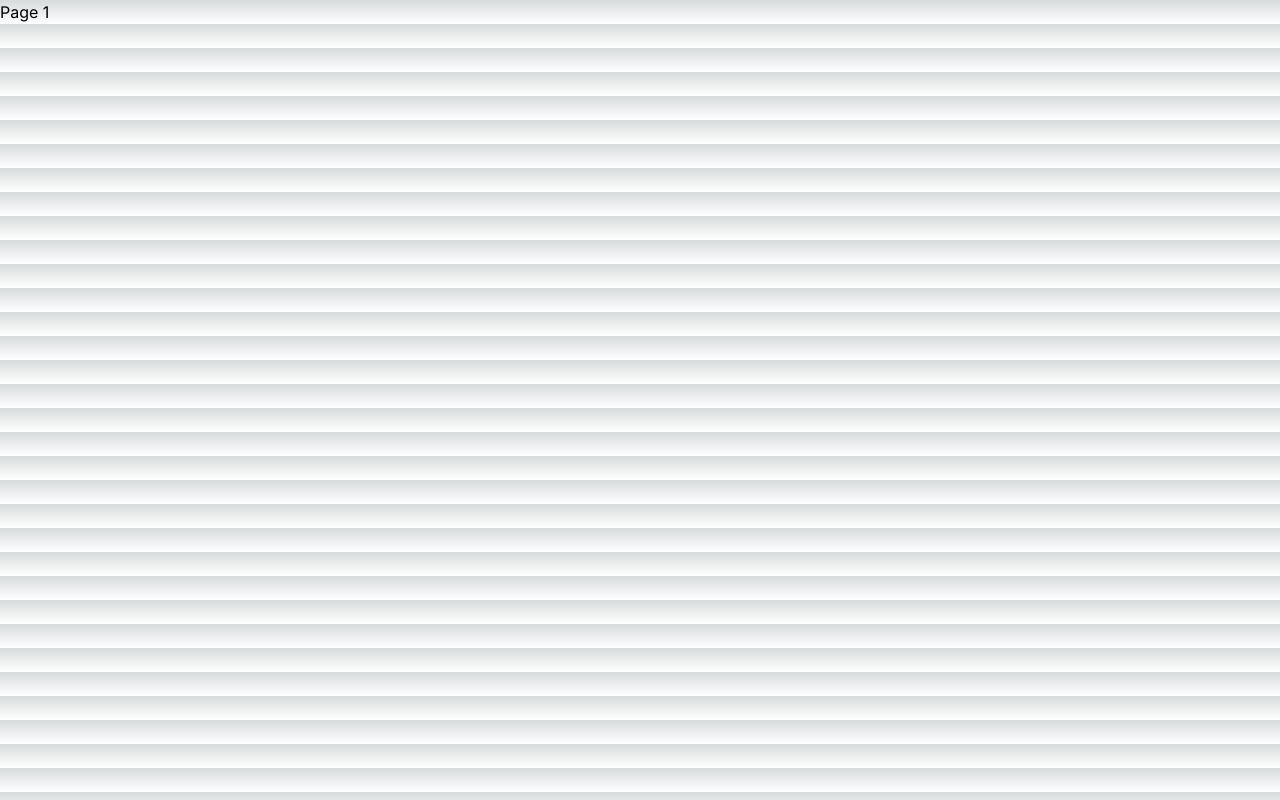
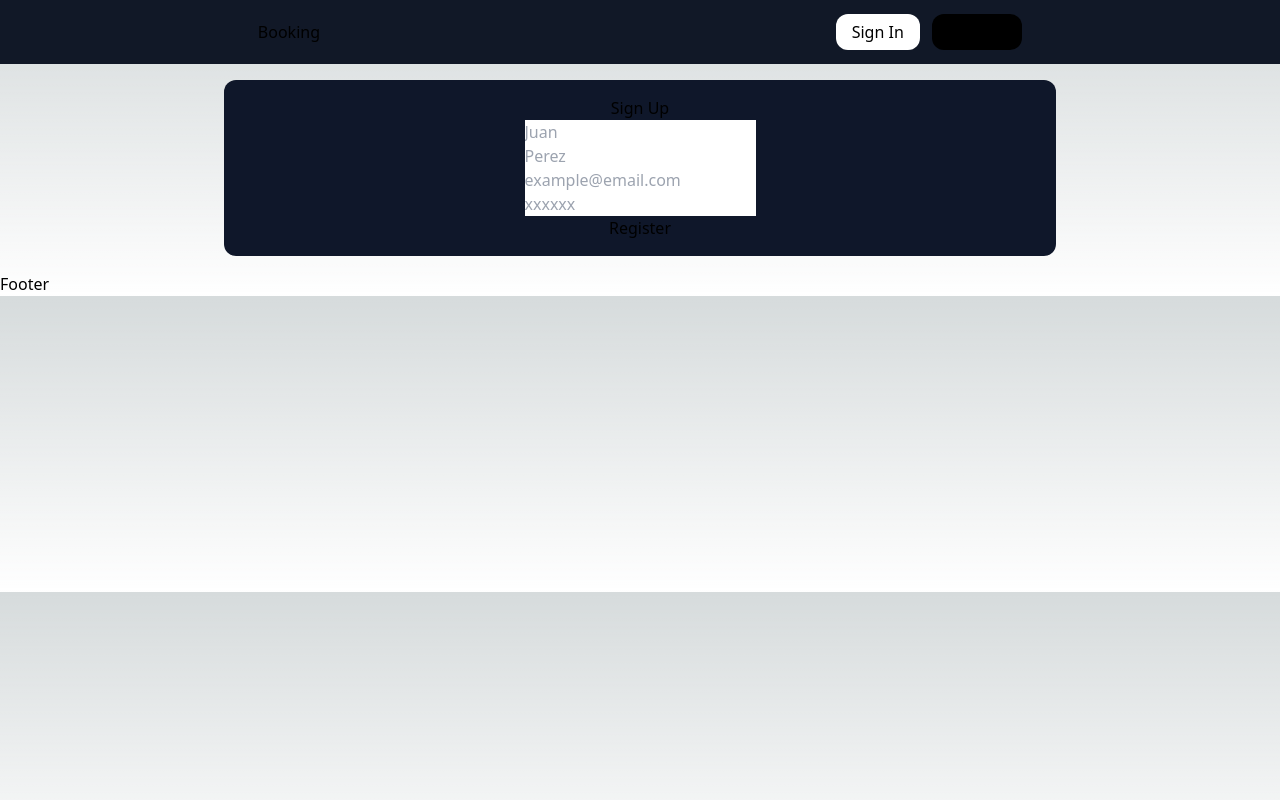
Before and after one commit to DiegoMartinezRey/booking_frontend, a Next.js app: page /register in a window 1280 px wide. Built offline with nearby package versions, Linux system fonts and the light colour scheme.

Commit message:
add input component for signup

```diff
--- a/src/app/layout.jsx
+++ b/src/app/layout.jsx
@@ -1,3 +1,5 @@
+"use client";
+import NavBar from "@/containers/NavBar";
 import { Inter } from "next/font/google";
 import "./globals.css";
 
@@ -6,7 +8,15 @@ const inter = Inter({ subsets: ["latin"] });
 export default function RootLayout({ children }) {
   return (
     <html lang="en">
-      <body className={inter.className}>{children}</body>
+      <body>
+        <nav>
+          <NavBar />
+        </nav>
+        {children}
+        <footer>
+          <h2>Footer</h2>
+        </footer>
+      </body>
     </html>
   );
 }
--- /dev/null
+++ b/src/app/login/page.jsx
@@ -0,0 +1,9 @@
+const page = () => {
+  return (
+    <div>
+      <h1>Login</h1>
+    </div>
+  );
+};
+
+export default page;
--- a/src/app/page.jsx
+++ b/src/app/page.jsx
@@ -1,6 +1,5 @@
 "use client";
 import BookingPage from "@/containers/BookingPage";
-import NavBar from "@/containers/NavBar";
 import Head from "next/head";
 
 export default function Home() {
@@ -12,13 +11,10 @@ export default function Home() {
       </Head>
 
       <main>
-        <NavBar />
         <BookingPage />
       </main>
 
-      <footer>
-        <h2>Footer</h2>
-      </footer>
+      <footer></footer>
     </div>
   );
 }
--- a/src/app/register/page.jsx
+++ b/src/app/register/page.jsx
@@ -1,7 +1,60 @@
+"use client";
+import InputField from "@/components/InputField";
+import { useState } from "react";
+
 const page = () => {
+  const [nameInput, setNameInput] = useState("");
+  const [surnameInput, setSurnameInput] = useState("");
+  const [emailInput, setEmailInput] = useState("");
+  const [passwordInput, setPasswordInput] = useState("");
+
+  const getNameInput = (text) => {
+    setNameInput(text);
+  };
+  const getSurnameInput = (text) => {
+    setSurnameInput(text);
+  };
+  const getEmailInput = (text) => {
+    setEmailInput(text);
+  };
+  const getPasswordInput = (text) => {
+    setPasswordInput(text);
+  };
+
   return (
-    <div>
-      <h1>Page 1</h1>
+    <div className="flex justify-center p-4">
+      <div className="flex flex-col items-center bg-slate-900 w-8/12 rounded-xl p-4">
+        <h1>Sign Up</h1>
+        <InputField
+          label={"Name:"}
+          type={"string"}
+          value={nameInput}
+          placeholder={"Juan"}
+          setChange={getNameInput}
+        />
+        <InputField
+          label={"Surname:"}
+          type={"string"}
+          value={surnameInput}
+          placeholder={"Perez"}
+          setChange={getSurnameInput}
+        />
+        <InputField
+          label={"Email:"}
+          type={"string"}
+          value={emailInput}
+          placeholder={"example@email.com"}
+          setChange={getEmailInput}
+        />
+        <InputField
+          label={"Password:"}
+          type={"string"}
+          value={passwordInput}
+          placeholder={"xxxxxx"}
+          setChange={getPasswordInput}
+        />
+        <button>Register</button>
+      </div>
     </div>
   );
 };
--- a/src/components/Button.jsx
+++ b/src/components/Button.jsx
@@ -5,6 +5,7 @@ const Button = ({ name, style }) => {
         style === "light" && "bg-slight text-black"
       } ${style === "dark" && "bg-sdark"} ${style === "book" && "bg-sbook"}
       w-fit rounded-xl`}
+      onClick={() => console.log("Click")}
     >
       <p>{name}</p>
     </div>
--- /dev/null
+++ b/src/components/InputField.jsx
@@ -0,0 +1,28 @@
+import { useState } from "react";
+
+const InputField = ({ label, type, placeholder, value, setChange }) => {
+  const [text, setText] = useState("");
+
+  const getChange = (e) => {
+    setText(e.target.value);
+    setChange(text);
+  };
+
+  return (
+    <div>
+      {/* <label htmlFor={`${value}`} className="">
+        {label}{" "}
+      </label> */}
+      <input
+        id={`${value}`}
+        type={`${type}`}
+        placeholder={`${placeholder}`}
+        value={value}
+        onChange={getChange}
+        className=""
+      />
+    </div>
+  );
+};
+
+export default InputField;
```
